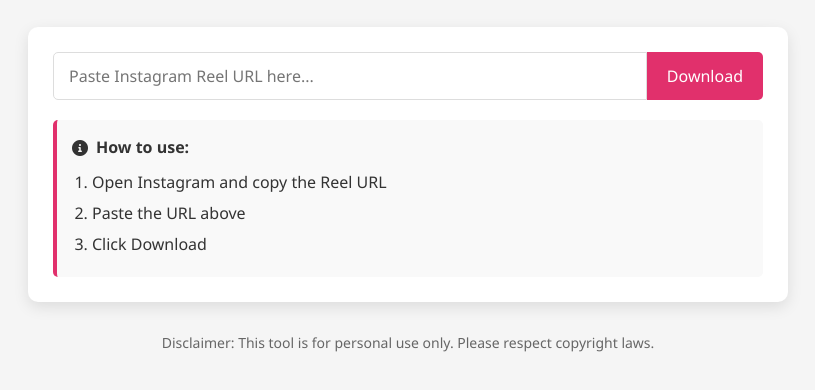
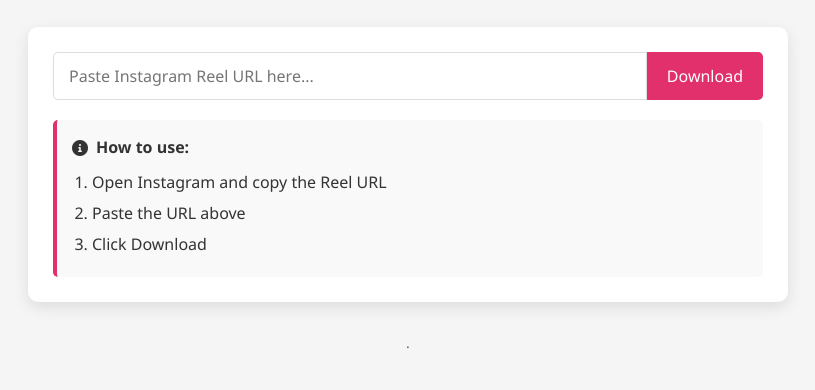
Before and after one commit to MPDeveloping/Reel-download-, a plain HTML site: page index.html in a window 1280 px wide. Shown: the part 110-500 px from the top of the page, without its empty margins (232-1047 px from the left). Drawn offline with Linux system fonts and the light colour scheme.

Commit message:
Update index.html

```diff
--- a/index.html
+++ b/index.html
@@ -231,7 +231,7 @@
         </div>
 
         <footer>
-            <p>Disclaimer: This tool is for personal use only. Please respect copyright laws.</p>
+            <p>.</p>
         </footer>
     </div>
 
```
